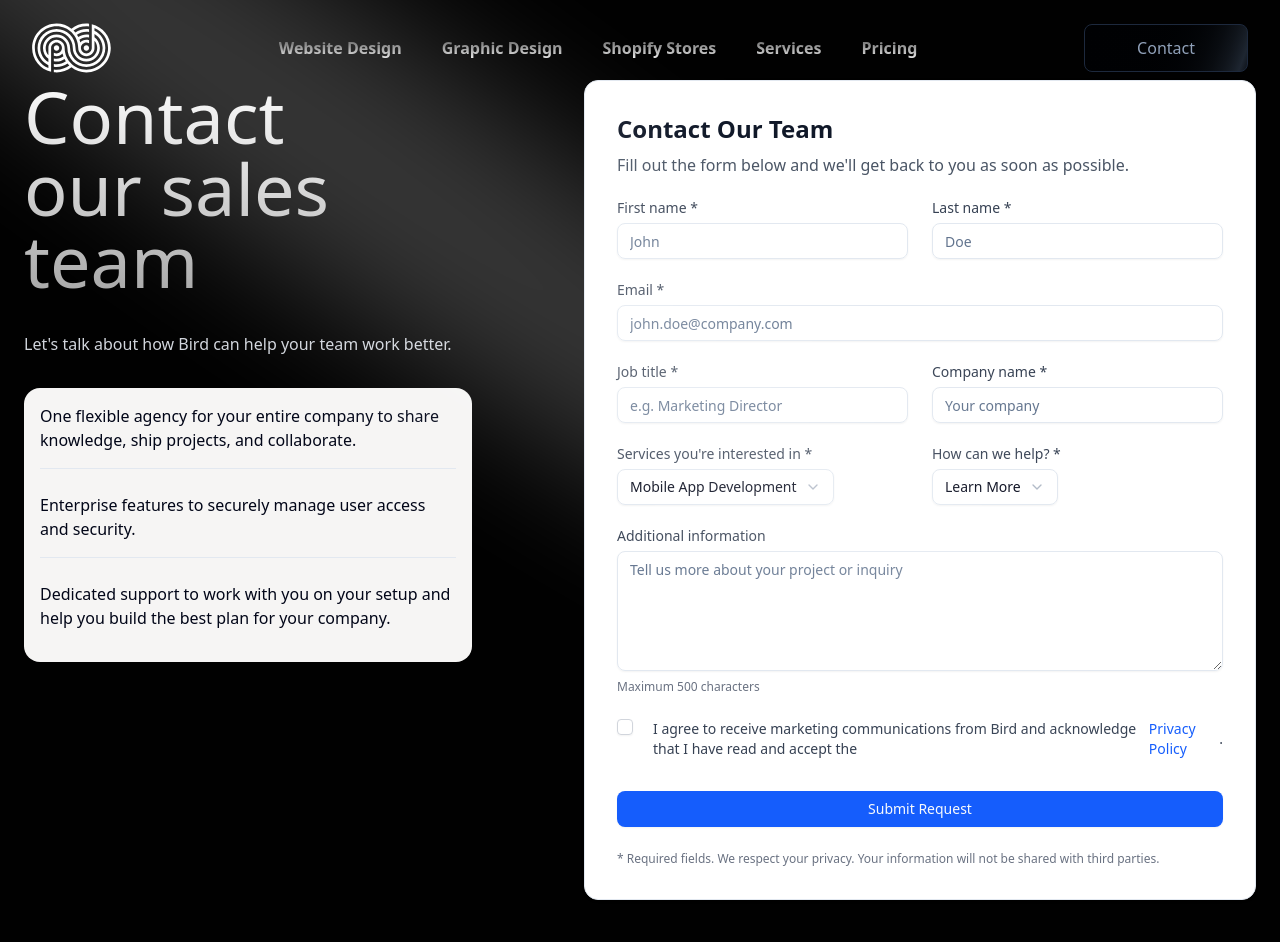
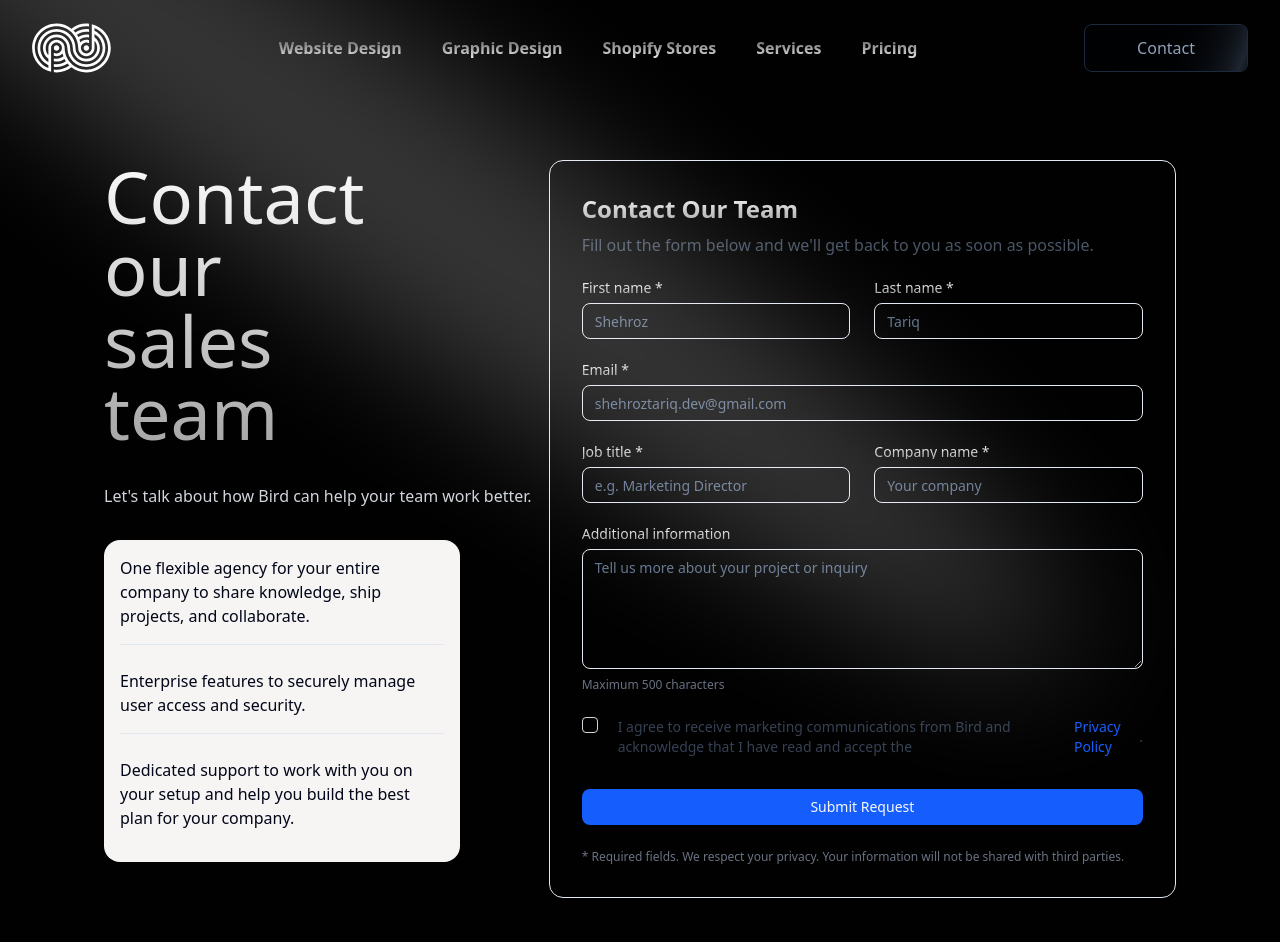
Before and after one commit to shehroztariq-dev/digital-marketing-website, a Next.js app: page /contact in a window 1280 px wide. Shown: the top 942 px of the page. Built offline with nearby package versions, Linux system fonts and the light colour scheme.

Commit message:
Contact form

```diff
--- a/package.json
+++ b/package.json
@@ -22,7 +22,9 @@
     "motion": "^12.16.0",
     "next": "15.3.3",
     "next-themes": "^0.4.6",
+    "nodemailer": "^7.0.3",
     "react": "^19.0.0",
+    "react-calendly": "^4.4.0",
     "react-dom": "^19.0.0",
     "react-hook-form": "^7.57.0",
     "react-hot-toast": "^2.5.2",
--- /dev/null
+++ b/src/app/book/page.tsx
@@ -0,0 +1,15 @@
+"use client";
+
+import { InlineWidget } from "react-calendly";
+
+export default function page() {
+  return (
+    <section className="pt-30 flex flex-col w-full h-screen bg-black/[0.96]  bg-grid-white/[0.02]   ">
+      <div className="text-4xl pb-5 md:text-6xl text-center bg-clip-text text-transparent bg-gradient-to-b from-neutral-50 to-neutral-400 bg-opacity-50">
+        Book a meeting
+      </div>
+
+      <InlineWidget url="https://calendly.com/shehroztariq-dev/30min" />
+    </section>
+  );
+}
--- a/src/app/contact/page.tsx
+++ b/src/app/contact/page.tsx
@@ -4,7 +4,7 @@ import { ContactForm } from "@/components/ContactForm";
 
 export default function ContactPage() {
   return (
-    <div className="w-full md:items-center md:justify-center bg-black/[0.96] antialiased bg-grid-white/[0.02] relative overflow-hidden">
+    <div className="p-20 w-full md:items-center md:justify-center bg-black/[0.96] antialiased bg-grid-white/[0.02] relative overflow-hidden">
       <div className="md:flex items-start justify-center md:py-20 px-6">
         <div className="">
           <div className="text-5xl font-medium w-full md:w-2/3 pb-5 md:text-7xl bg-clip-text text-transparent bg-gradient-to-b from-neutral-50 to-neutral-400 bg-opacity-50">
--- a/src/components/ContactForm.tsx
+++ b/src/components/ContactForm.tsx
@@ -5,13 +5,13 @@ import { zodResolver } from "@hookform/resolvers/zod";
 import { useForm } from "react-hook-form";
 import * as z from "zod";
 import { Checkbox } from "@/components/ui/checkbox";
-import {
-  Select,
-  SelectContent,
-  SelectItem,
-  SelectTrigger,
-  SelectValue,
-} from "@/components/ui/select";
+// import {
+//   Select,
+//   SelectContent,
+//   SelectItem,
+//   SelectTrigger,
+//   SelectValue,
+// } from "@/components/ui/select";
 import { Button } from "@/components/ui/button";
 import {
   Form,
@@ -25,7 +25,8 @@ import {
 import { Input } from "@/components/ui/input";
 import { toast } from "sonner";
 import { Textarea } from "@/components/ui/textarea";
-import { PiCheckLight, PiSmiley } from "react-icons/pi";
+import { PiCheckLight } from "react-icons/pi";
+// import { PiSmiley,  } from "react-icons/pi";
 
 const FormSchema = z.object({
   first_name: z.string().min(2, "First name must be at least 2 characters"),
@@ -33,19 +34,19 @@ const FormSchema = z.object({
   email: z.string().email("Please enter a valid email address"),
   job_title: z.string().min(2, "Job title must be at least 2 characters"),
   company_name: z.string().min(2, "Company name must be at least 2 characters"),
-  help: z.enum([
-    "Evaluate Bird for my company",
-    "Learn More",
-    "Get a Quote",
-    "Other",
-  ]),
-  services: z.enum([
-    "Mobile App Development",
-    "Social Media Marketing",
-    "UI/UX Design",
-    "Branding",
-    "Website Development",
-  ]),
+  // help: z.enum([
+  //   "Evaluate Bird for my company",
+  //   "Learn More",
+  //   "Get a Quote",
+  //   "Other",
+  // ]),
+  // services: z.enum([
+  //   "Mobile App Development",
+  //   "Social Media Marketing",
+  //   "UI/UX Design",
+  //   "Branding",
+  //   "Website Development",
+  // ]),
   info: z.string().max(500, "Message cannot exceed 500 characters"),
   terms: z.boolean().refine((val) => val, "You must accept the terms"),
 });
@@ -64,8 +65,8 @@ export function ContactForm() {
       email: "",
       job_title: "",
       company_name: "",
-      help: "Learn More",
-      services: "Mobile App Development",
+      // help: "Learn More",
+      // services: "Social Media Marketing",
       info: "",
       terms: false,
     },
@@ -116,9 +117,9 @@ export function ContactForm() {
     <Form {...form}>
       <form
         onSubmit={form.handleSubmit(onSubmit)}
-        className="mx-auto w-full max-w-2xl space-y-6 rounded-xl border bg-white p-8 shadow-sm">
+        className="mx-auto w-full max-w-2xl space-y-6 rounded-xl border  p-8 shadow-sm">
         <div className="space-y-2">
-          <h2 className="text-2xl font-semibold text-gray-900">
+          <h2 className="text-2xl font-semibold bg-clip-text text-transparent bg-gradient-to-b from-neutral-50 to-neutral-400 bg-opacity-50">
             Contact Our Team
           </h2>
           <p className="text-gray-600">
@@ -133,12 +134,14 @@ export function ContactForm() {
             name="first_name"
             render={({ field }) => (
               <FormItem>
-                <FormLabel className="text-gray-700">First name *</FormLabel>
+                <FormLabel className="bg-clip-text text-transparent bg-gradient-to-b from-neutral-50 to-neutral-400">
+                  First name *
+                </FormLabel>
                 <FormControl>
                   <Input
                     {...field}
-                    placeholder="John"
-                    className="focus:ring-2 focus:ring-blue-500"
+                    placeholder="Shehroz"
+                    className="focus:ring-2 focus:ring-blue-500 text-white"
                   />
                 </FormControl>
                 <FormMessage className="text-xs text-red-600" />
@@ -151,12 +154,14 @@ export function ContactForm() {
             name="last_name"
             render={({ field }) => (
               <FormItem>
-                <FormLabel className="text-gray-700">Last name *</FormLabel>
-                <FormControl>
+                <FormLabel className="bg-clip-text text-transparent bg-gradient-to-b from-neutral-50 to-neutral-400">
+                  Last name *
+                </FormLabel>
+                <FormControl className="text-slate-400">
                   <Input
                     {...field}
-                    placeholder="Doe"
-                    className="focus:ring-2 focus:ring-blue-500"
+                    placeholder="Tariq"
+                    className="focus:ring-2 focus:ring-blue-500 text-white"
                   />
                 </FormControl>
                 <FormMessage className="text-xs text-red-600" />
@@ -170,13 +175,15 @@ export function ContactForm() {
           name="email"
           render={({ field }) => (
             <FormItem>
-              <FormLabel className="text-gray-700">Email *</FormLabel>
+              <FormLabel className="bg-clip-text text-transparent bg-gradient-to-b from-neutral-50 to-neutral-400">
+                Email *
+              </FormLabel>
               <FormControl>
                 <Input
                   {...field}
                   type="email"
-                  placeholder="john.doe@company.com"
-                  className="focus:ring-2 focus:ring-blue-500"
+                  placeholder="shehroztariq.dev@gmail.com"
+                  className="focus:ring-2 focus:ring-blue-500 text-white"
                 />
               </FormControl>
               <FormMessage className="text-xs text-red-600" />
@@ -190,12 +197,14 @@ export function ContactForm() {
             name="job_title"
             render={({ field }) => (
               <FormItem>
-                <FormLabel className="text-gray-700">Job title *</FormLabel>
+                <FormLabel className="bg-clip-text text-transparent bg-gradient-to-b from-neutral-50 to-neutral-400">
+                  Job title *
+                </FormLabel>
                 <FormControl>
                   <Input
                     {...field}
                     placeholder="e.g. Marketing Director"
-                    className="focus:ring-2 focus:ring-blue-500"
+                    className="focus:ring-2 focus:ring-blue-500 text-white"
                   />
                 </FormControl>
                 <FormMessage className="text-xs text-red-600" />
@@ -208,12 +217,14 @@ export function ContactForm() {
             name="company_name"
             render={({ field }) => (
               <FormItem>
-                <FormLabel className="text-gray-700">Company name *</FormLabel>
+                <FormLabel className="bg-clip-text text-transparent bg-gradient-to-b from-neutral-50 to-neutral-400 ">
+                  Company name *
+                </FormLabel>
                 <FormControl>
                   <Input
                     {...field}
                     placeholder="Your company"
-                    className="focus:ring-2 focus:ring-blue-500"
+                    className="focus:ring-2 focus:ring-blue-500 text-white"
                   />
                 </FormControl>
                 <FormMessage className="text-xs text-red-600" />
@@ -222,13 +233,13 @@ export function ContactForm() {
           />
         </div>
 
-        <div className="grid gap-6 md:grid-cols-2">
+        {/* <div className="grid gap-6 md:grid-cols-2">
             <FormField
               control={form.control}
               name="services"
               render={({ field }) => (
                 <FormItem>
-                <FormLabel className="text-gray-700">
+                  <FormLabel className="bg-clip-text text-transparent bg-gradient-to-b from-neutral-50 to-neutral-400">
                     Services you're interested in *
                   </FormLabel>
                   <Select
@@ -236,7 +247,10 @@ export function ContactForm() {
                     defaultValue={field.value}>
                     <FormControl>
                       <SelectTrigger className="focus:ring-2 focus:ring-blue-500">
-                      <SelectValue placeholder="Select a service" />
+                        <SelectValue
+                          placeholder="Select a service"
+                          className="text-white"
+                        />
                       </SelectTrigger>
                     </FormControl>
                     <SelectContent>
@@ -263,7 +277,7 @@ export function ContactForm() {
               name="help"
               render={({ field }) => (
                 <FormItem>
-                <FormLabel className="text-gray-700">
+                  <FormLabel className="bg-clip-text text-transparent bg-gradient-to-b from-neutral-50 to-neutral-400">
                     How can we help? *
                   </FormLabel>
                   <Select
@@ -287,21 +301,21 @@ export function ContactForm() {
                 </FormItem>
               )}
             />
-        </div>
+          </div> */}
 
         <FormField
           control={form.control}
           name="info"
           render={({ field }) => (
             <FormItem>
-              <FormLabel className="text-gray-700">
+              <FormLabel className="bg-clip-text text-transparent bg-gradient-to-b from-neutral-50 to-neutral-400">
                 Additional information
               </FormLabel>
               <FormControl>
                 <Textarea
                   {...field}
                   placeholder="Tell us more about your project or inquiry"
-                  className="min-h-[120px] focus:ring-2 focus:ring-blue-500"
+                  className="min-h-[120px] focus:ring-2 focus:ring-blue-500 text-white"
                 />
               </FormControl>
               <FormDescription className="text-xs text-gray-500">
--- a/src/components/Hero.tsx
+++ b/src/components/Hero.tsx
@@ -14,7 +14,7 @@ export default function Hero() {
         who are excited to help you grow your business.
       </p>
       <Link
-        href="/contact"
+        href="/book"
         className="shadow-[inset_0_0_0_2px_#616467] text-white/65 px-12 py-4 mt-10 rounded-full tracking-widest uppercase font-bold bg-transparent hover:bg-[#616467] hover:text-white dark:text-neutral-200 transition duration-200">
         Book a call
       </Link>
```
Also changed, not shown: src/app/api/contact/route.ts (added, +57 -0 lines), 1 other file (tests, documents, lock files or other folders). Lines whose indentation alone changed are shown as unchanged.
